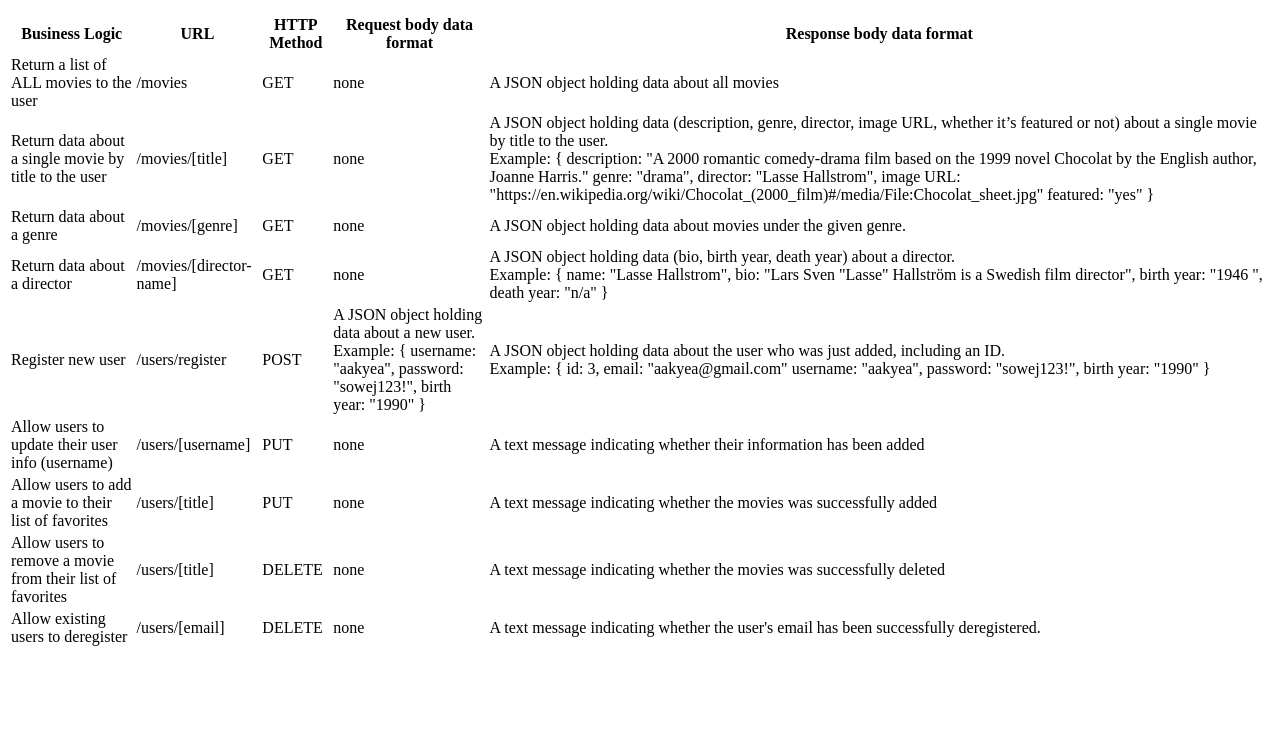
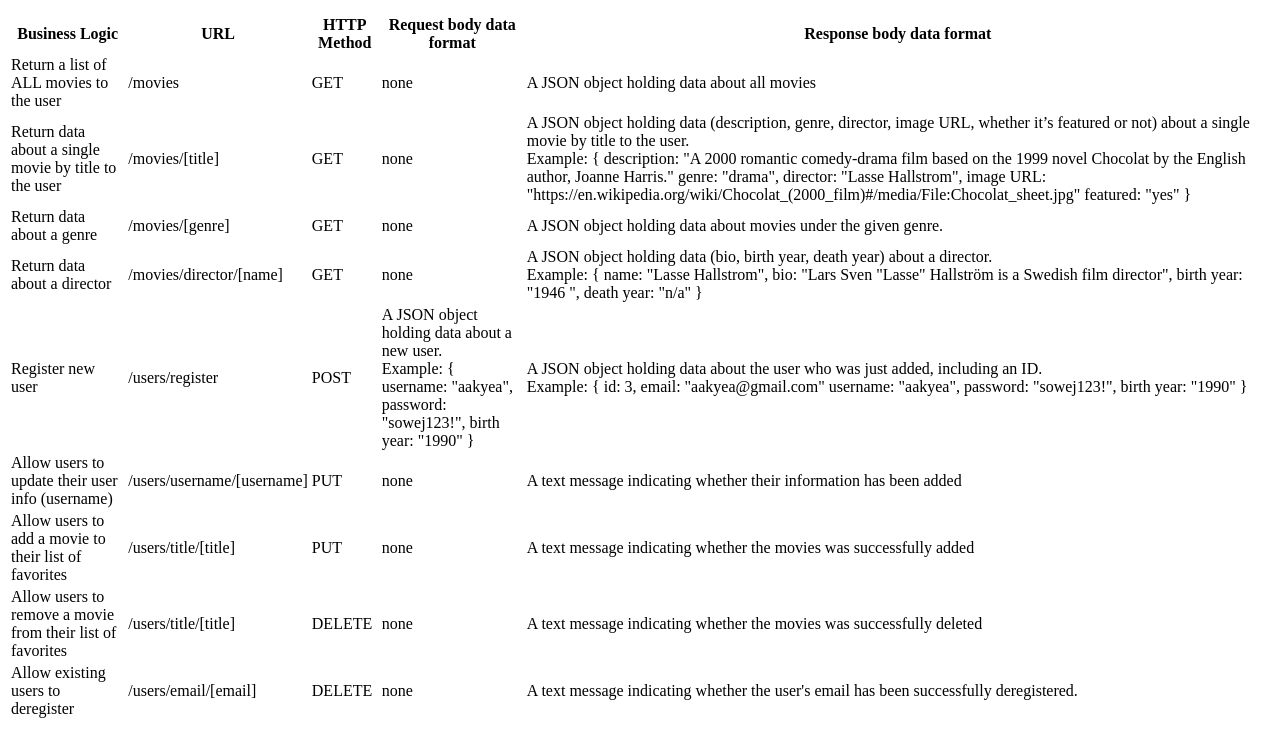
Before and after one commit to akornefa/movie_api, a website: page public/documentation.html in a window 1280 px wide. Shown: the part 119-848 px from the top of the page. Before the commit the page ends 800 px from the top, so only its background shows below. Drawn offline with Linux system fonts and the light colour scheme.

Commit message:
Improving endpoint URLs
Editing names of endpoint URLs to make them more specific.

```diff
--- a/public/documentation.html
+++ b/public/documentation.html
@@ -55,7 +55,7 @@
             </tr>
             <tr>
                 <td>Return data about a director</td>
-                <td>/movies/[director-name]</td>
+                <td>/movies/director/[name]</td>
                 <td>GET</td>
                 <td>none</td>
                 <td>A JSON object holding data (bio, birth year, death year) about a director. <br>
@@ -93,28 +93,28 @@
             </tr>
             <tr>
                 <td>Allow users to update their user info (username)</td>
-                <td>/users/[username]</td>
+                <td>/users/username/[username]</td>
                 <td>PUT</td>
                 <td>none</td>
                 <td>A text message indicating whether their information has been added</td>
             </tr>
             <tr>
                 <td>Allow users to add a movie to their list of favorites</td>
-                <td>/users/[title]</td>
+                <td>/users/title/[title]</td>
                 <td>PUT</td>
                 <td>none</td>
                 <td>A text message indicating whether the movies was successfully added</td>
             </tr>
             <tr>
                 <td>Allow users to remove a movie from their list of favorites</td>
-                <td>/users/[title]</td>
+                <td>/users/title/[title]</td>
                 <td>DELETE</td>
                 <td>none</td>
                 <td>A text message indicating whether the movies was successfully deleted</td>
             </tr>
             <tr>
                 <td>Allow existing users to deregister</td>
-                <td>/users/[email]</td>
+                <td>/users/email/[email]</td>
                 <td>DELETE</td>
                 <td>none</td>
                 <td>A text message indicating whether the user's email has been successfully deregistered.</td>
```
Also changed, not shown: index.js (+8 -8 lines), package.json (+6 -1 lines), 1 other file.
